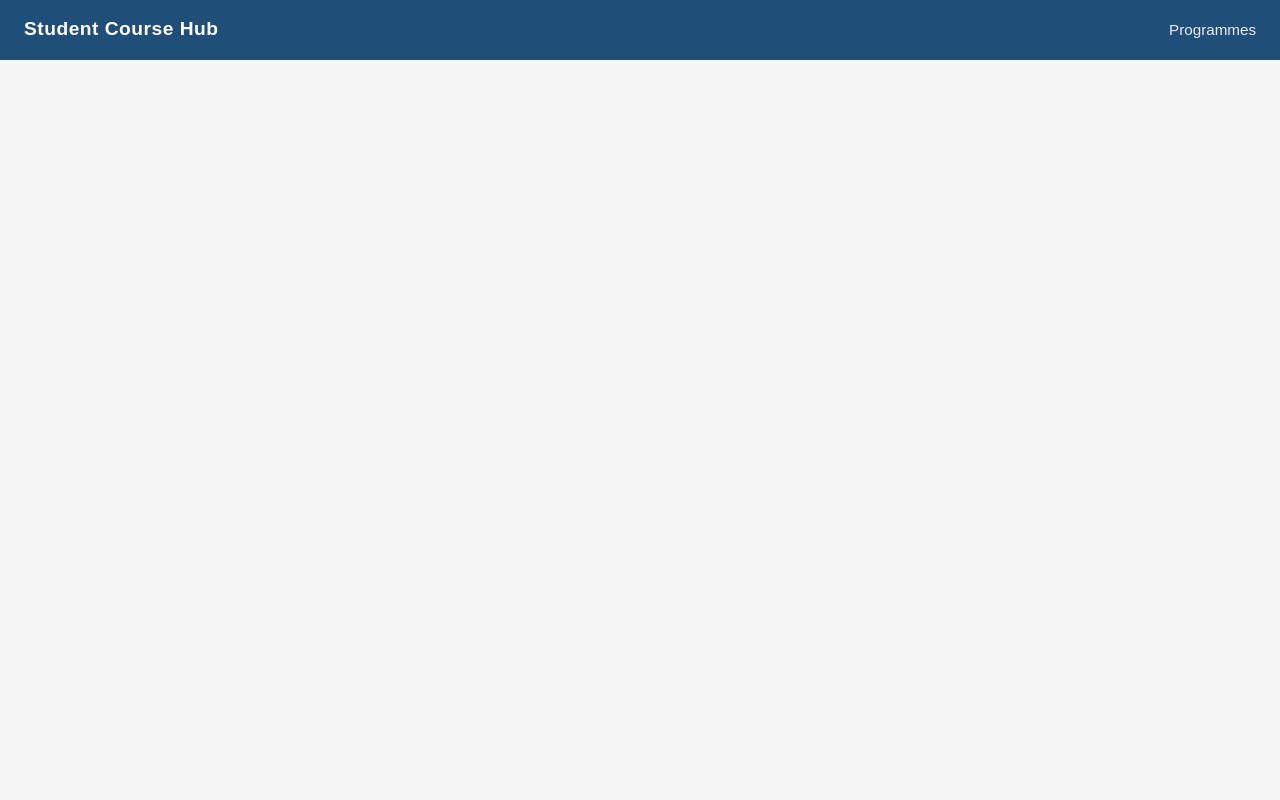
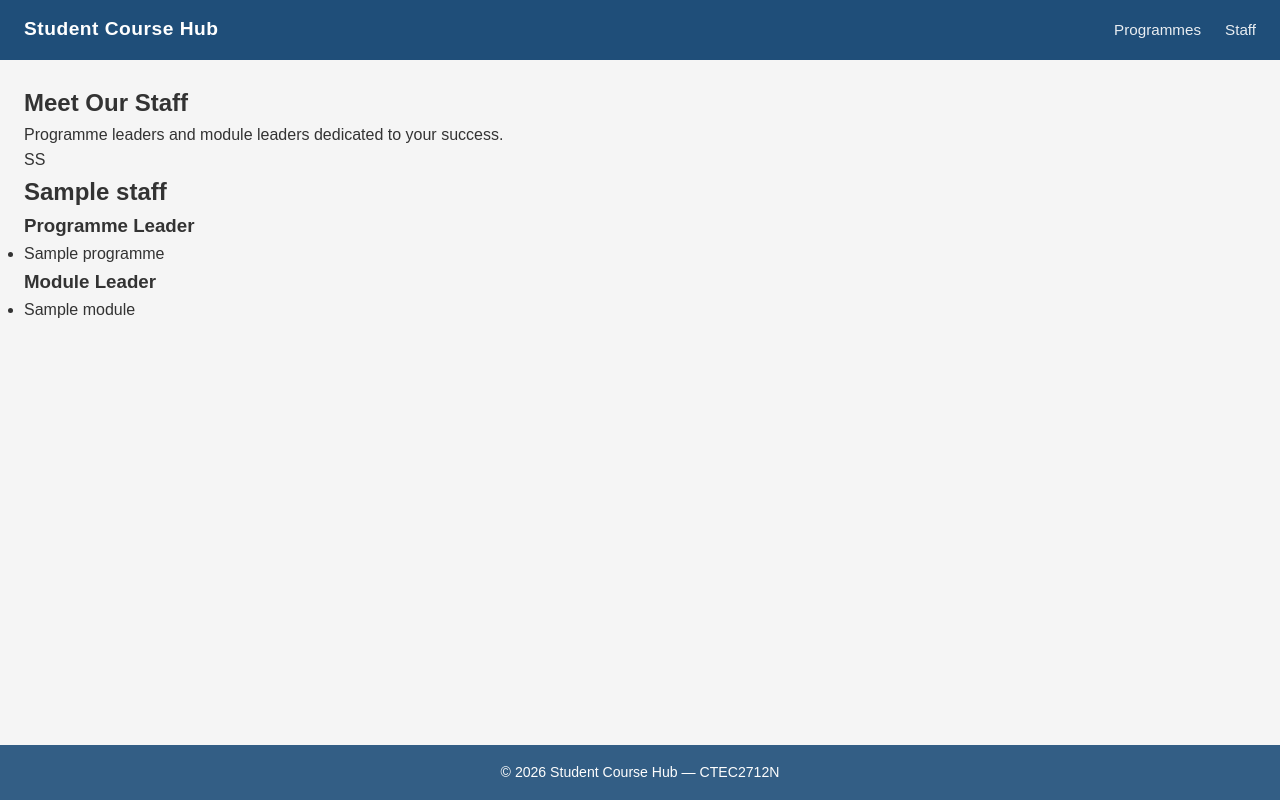
Before and after one commit to Khandakar-59038/WEBTECH-21, a PHP site: page /student-course-hub/admin/staff.php in a window 1280 px wide. Run offline with PHP 8.4, Linux system fonts and the light colour scheme; the visitor is signed in with stand-in values (Sample User, id 1); tables that the repository leaves empty hold one stand-in row (values such as "Sample post"); a stand-in replaces the project's code that opens the database connection; some libraries are stand-ins or nearby versions.

Commit message:
feat: Add student-facing staff profile page

```diff
--- a/admin/staff.php
+++ b/admin/staff.php
@@ -1,8 +1,108 @@
-<?php //admin/staff.php<?php
+<?php
+// student/staff.php --- Staff profile page
+// CTEC2712N --- shows programme leaders and module leaders
 session_start();
-require_once '../includes/auth.php';
-requireAdmin();                          // Redirects to login if not logged in
 require_once '../includes/db.php';
 require_once '../includes/helpers.php';
-require_once '../includes/header.php';
-// ... rest of your code below
+
+// Fetch all staff with their programmes and modules
+$stmt = $pdo->prepare(
+    'SELECT s.StaffID, s.Name,
+    GROUP_CONCAT(DISTINCT p.ProgrammeName ORDER BY p.ProgrammeName SEPARATOR "||") AS Programmes,
+    GROUP_CONCAT(DISTINCT m.ModuleName ORDER BY m.ModuleName SEPARATOR "||") AS Modules
+    FROM Staff s
+    LEFT JOIN Programmes p ON p.ProgrammeLeaderID = s.StaffID AND p.IsPublished = 1
+    LEFT JOIN Modules m ON m.ModuleLeaderID = s.StaffID
+    GROUP BY s.StaffID
+    ORDER BY s.Name'
+);
+$stmt->execute();
+$staffList = $stmt->fetchAll();
+
+$pageTitle = 'Our Staff --- Student Course Hub';
+?>
+<!DOCTYPE html>
+<html lang="en">
+<head>
+<meta charset="UTF-8">
+<meta name="viewport" content="width=device-width, initial-scale=1.0">
+<title><?= e($pageTitle) ?></title>
+<link rel="stylesheet" href="/student-course-hub/css/main.css">
+<link rel="stylesheet" href="/student-course-hub/css/student.css">
+</head>
+<body>
+<a href="#main-content" class="skip-link">Skip to main content</a>
+<header class="site-header">
+<div class="header-inner">
+<a href="/student-course-hub/student/index.php" class="site-logo">Student Course Hub</a>
+<nav aria-label="Main navigation">
+<ul class="nav-list">
+<li><a href="/student-course-hub/student/index.php">Programmes</a></li>
+<li><a href="/student-course-hub/student/staff.php" aria-current="page">Staff</a></li>
+</ul>
+</nav>
+</div>
+</header>
+
+<main id="main-content">
+<section class="page-hero">
+<div class="page-hero-inner">
+<h1>Meet Our Staff</h1>
+<p>Programme leaders and module leaders dedicated to your success.</p>
+</div>
+</section>
+
+<div class="staff-grid">
+<?php foreach ($staffList as $staff): ?>
+<article class="staff-card">
+<!-- Avatar circle with initials -->
+<div class="staff-avatar" aria-hidden="true">
+<?php
+$parts = explode(' ', $staff['Name']);
+$initials = '';
+foreach ($parts as $part) {
+    if (ctype_alpha($part[0] ?? '')) $initials .= strtoupper($part[0]);
+}
+echo e(substr($initials, 0, 2));
+?>
+</div>
+
+<div class="staff-info">
+<h2 class="staff-name"><?= e($staff['Name']) ?></h2>
+
+<?php if ($staff['Programmes']): ?>
+<div class="staff-section">
+<h3>Programme Leader</h3>
+<ul>
+<?php foreach (explode('||', $staff['Programmes']) as $prog): ?>
+<li><?= e($prog) ?></li>
+<?php endforeach; ?>
+</ul>
+</div>
+<?php endif; ?>
+
+<?php if ($staff['Modules']): ?>
+<div class="staff-section">
+<h3>Module Leader</h3>
+<ul>
+<?php foreach (explode('||', $staff['Modules']) as $mod): ?>
+<li><?= e($mod) ?></li>
+<?php endforeach; ?>
+</ul>
+</div>
+<?php endif; ?>
+
+<?php if (!$staff['Programmes'] && !$staff['Modules']): ?>
+<p class="staff-no-role">Staff member</p>
+<?php endif; ?>
+</div>
+</article>
+<?php endforeach; ?>
+</div>
+</main>
+
+<footer class="site-footer">
+<p>&copy; <?= date('Y') ?> Student Course Hub &mdash; CTEC2712N</p>
+</footer>
+</body>
+</html>
--- a/includes/header.php
+++ b/includes/header.php
@@ -23,6 +23,8 @@
         <nav aria-label="Main navigation">
             <ul class="nav-list">
                 <li><a href="/student-course-hub/student/index.php">Programmes</a></li>
+<li><a href='/student-course-hub/student/staff.php'>Staff</a></li>
+
             </ul>
         </nav>
     </div>
```
